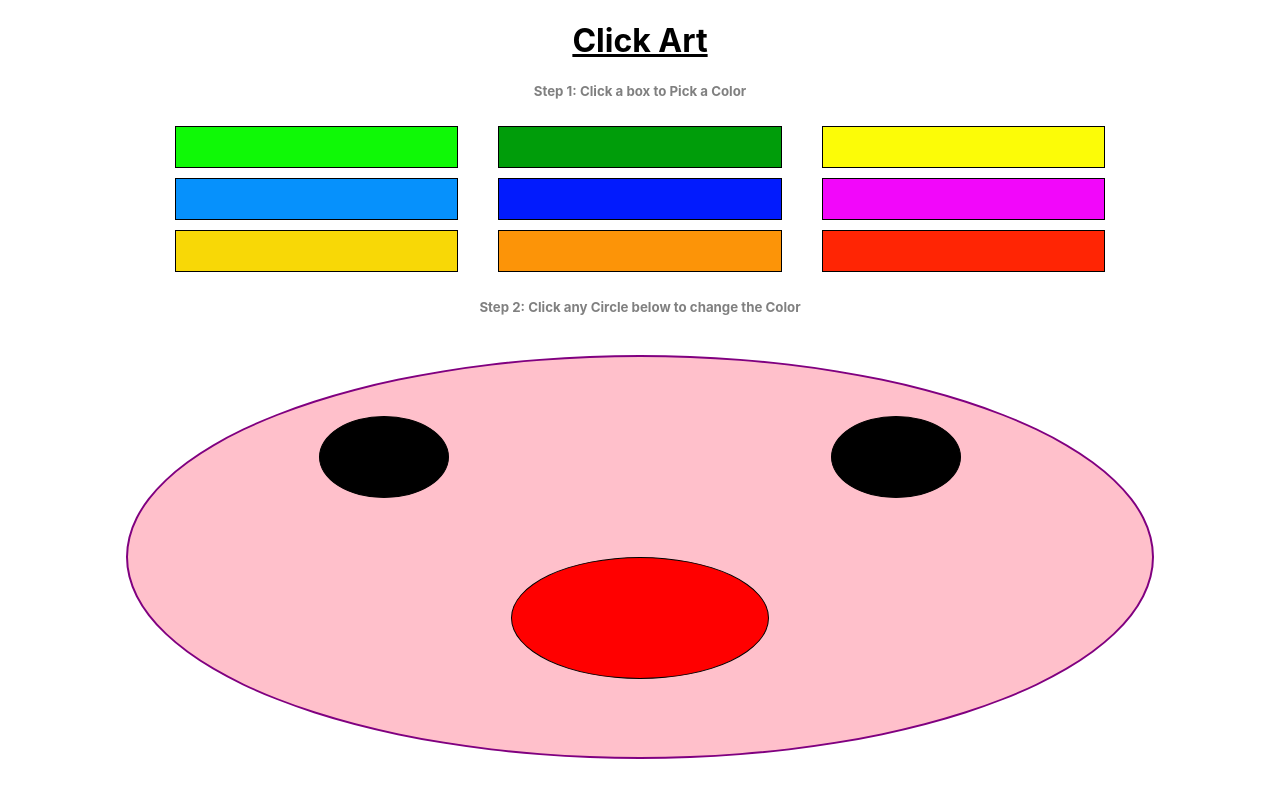
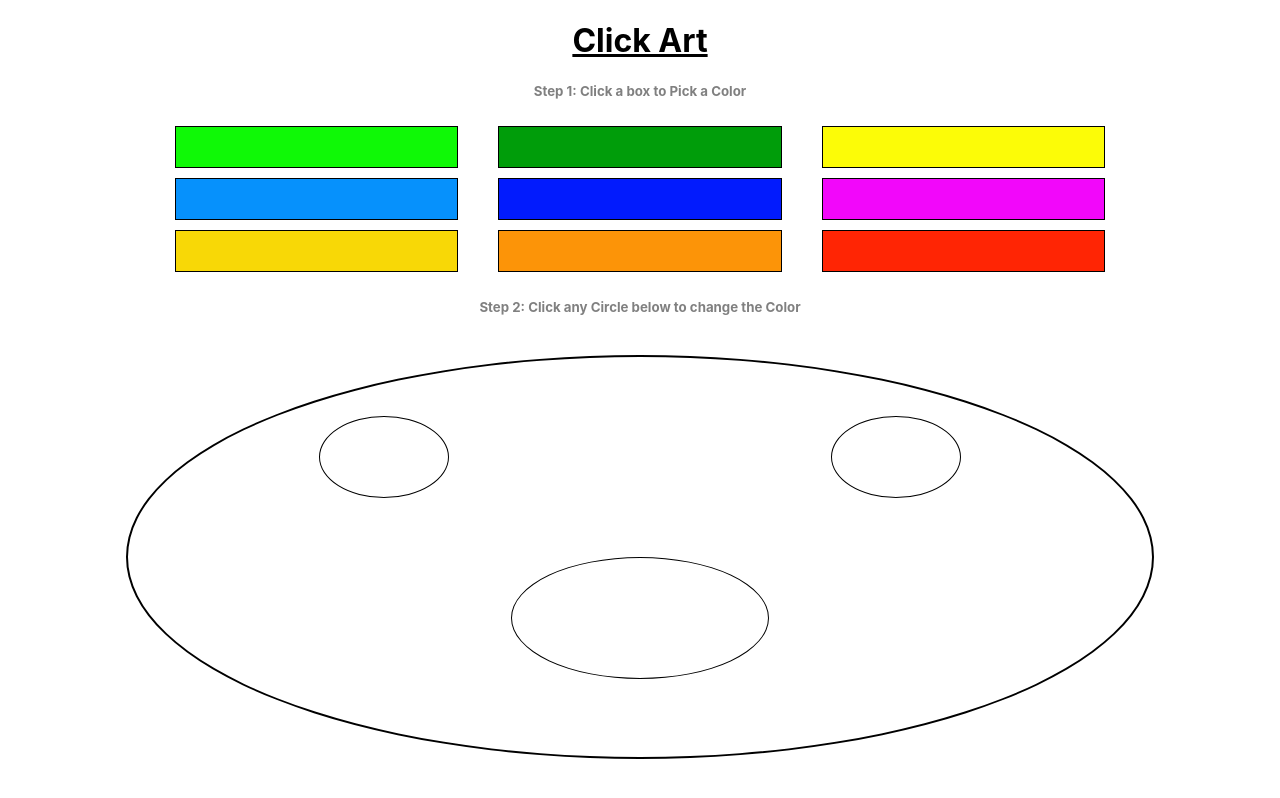
Before and after one commit to jcsmileyjr/click-art, a React (Create React App) app: page / in a window 1280 px wide. Built offline with nearby package versions, Linux system fonts and the light colour scheme.

Commit message:
Feature: user can choose which color to fill face parts

```diff
--- a/src/App.js
+++ b/src/App.js
@@ -31,7 +31,7 @@ function App() {
         </section>
         <h5 className="centerText section-title">Step 2: Click any Circle below to change the Color</h5>
         <section id="art-section">
-          <FaceArt />
+          <FaceArt pickedColor= {currentColor} />
         </section>
       </main>
     </div>
--- a/src/components/FaceArt.js
+++ b/src/components/FaceArt.js
@@ -1,15 +1,43 @@
-import React from 'react';
+import React, {useState} from 'react';
 import './faceArt.css';
 
 const FaceArt = (props) => {
+    const [eye1, setEye1Color] = useState("white")
+    const [eye2, setEye2Color] = useState("white")
+    const [mouth, setMouthColor] = useState("white")
+    const [face, setFaceColor] = useState("white")
+
+    const updateCircleColor = (facePart) => {
+        if(facePart === 'eye1'){
+            setEye1Color(props.pickedColor);
+        }
+
+        if(facePart === 'eye2'){
+            setEye2Color(props.pickedColor);
+        }
+
+        if(facePart === 'mouth'){
+            setMouthColor(props.pickedColor);
+        }
+
+    }
+
+    const updateFace = (event) => {
+        let clickedSection = event.target.className;
+        if(clickedSection !== "eye-art" && clickedSection !== "mouth-art"){
+            setFaceColor(props.pickedColor);
+        }
+
+    }
+
     return(
-        <main className="face-art">
+        <main className="face-art" style={{backgroundColor: face}} onClick={(e)=> updateFace(e)}>
             <section id="eye-zone">
-                <article className="eye-art"></article>
-                <article className="eye-art"></article>
+                <article className="eye-art" style={{backgroundColor: eye1}} onClick={()=> updateCircleColor('eye1')}></article>
+                <article className="eye-art" style={{backgroundColor: eye2}} onClick={()=> updateCircleColor('eye2')} ></article>
             </section>
             <section id="mouth-zone">
-                <article className="mouth-art"></article>
+                <article className="mouth-art" style={{backgroundColor: mouth}} onClick={()=> updateCircleColor('mouth')} ></article>
             </section>
         </main>
     );
--- a/src/components/faceArt.css
+++ b/src/components/faceArt.css
@@ -1,11 +1,12 @@
 .face-art {
-    border: 2px solid purple;
-    background-color: pink;
+    border: 2px solid black;
     height: 30vh;
     width: 80%;
     border-radius: 50%;
     display: flex;
     flex-direction: column;
+    z-index: 1;
+    position: absolute;
 }
 
 
@@ -18,6 +19,8 @@
     min-width: 10vw;
     max-width: 5vw;
     height: 5vh;
+    z-index: 10;
+    position: relative;
 }
 
 #eye-zone {
```
